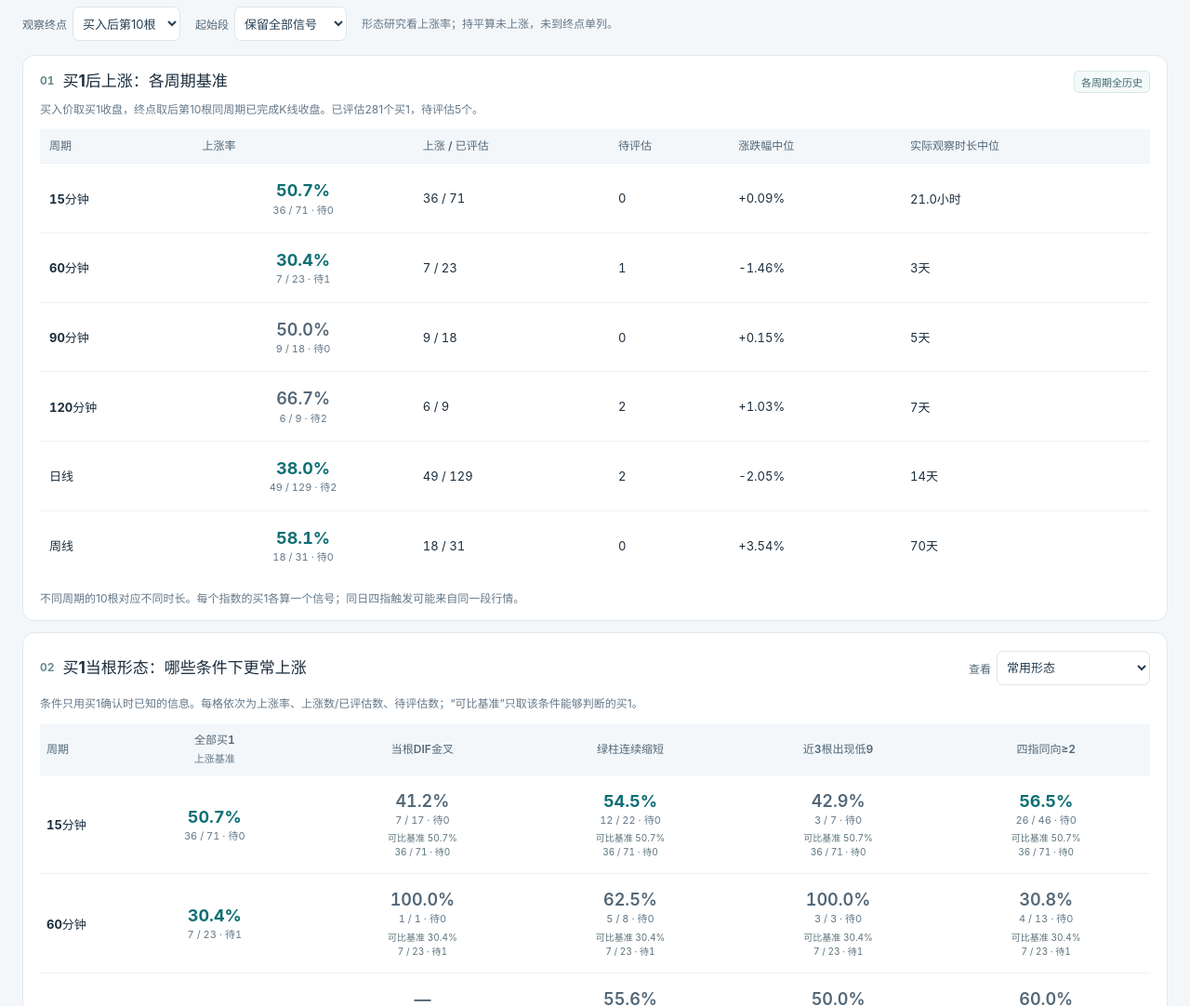
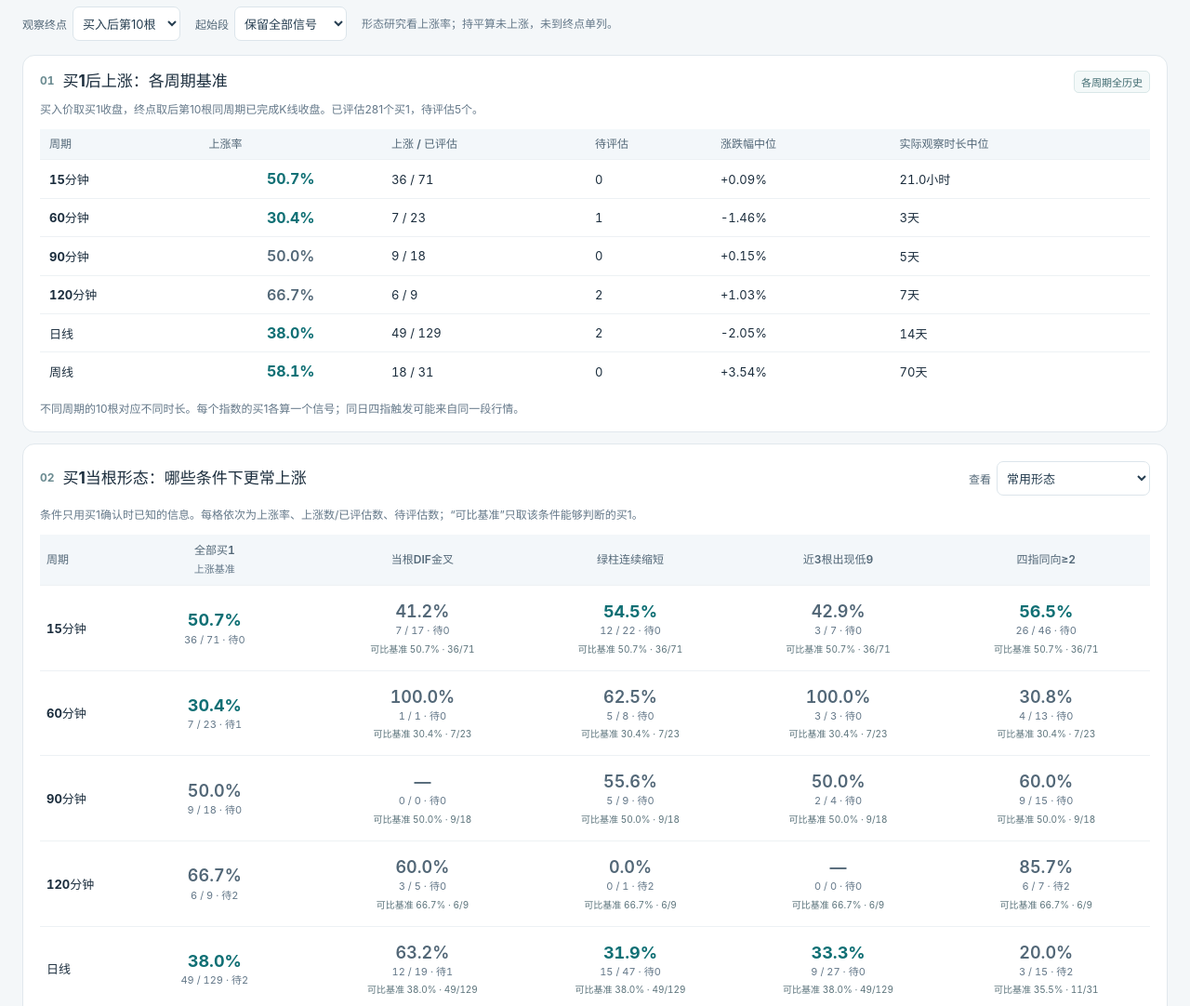
Before and after one commit to gavin0710/Test, a plain HTML site: page macd-resonance/analysis.html in a window 1280 px wide. Shown: the part 260-1342 px from the top of the page at 93% size. Drawn offline with Linux system fonts and the light colour scheme.

Commit message:
refactor(macd): keep buy1 baseline compact and remove repeated counts

```diff
--- a/macd-resonance/analysis-patterns.js
+++ b/macd-resonance/analysis-patterns.js
@@ -141,12 +141,12 @@ function mountBuyPatternStudy(data) {
   const c=model.compare(data,opts), rows=c.rows.filter(r=>r.period===period), eligible=c.eligibleRows.filter(r=>r.period===period);
   return {rows,stats:metrics.summarize(rows),baseline:metrics.summarize(eligible)};
  }
- function rateButton(period,stats,{rule="all",stage="signal",scope="selected",reference=null,title=""}={}) {
+ function rateButton(period,stats,{rule="all",stage="signal",scope="selected",reference=null,title="",rateOnly=false}={}) {
   const count=stats.evaluated ? stats.wins+" / "+stats.evaluated : "0 / 0";
   const pending=" · 待"+stats.pending;
   const label=periodLabel(period)+" "+(title||model.ruleMap[rule].label)+" 上涨率 "+pct(stats.rate)+"，上涨 "+count+pending+"，查看样本";
-  return '<button type="button" class="study-rate'+(stats.evaluated<20 ? " small" : "")+'" data-study-period="'+period+'" data-study-rule="'+rule+'" data-study-stage="'+stage+'" data-study-scope="'+scope+'" data-study-title="'+esc(title)+'" aria-label="'+esc(label)+'"'+((stats.signals??stats.total) ? "" : " disabled")+'><strong>'+pct(stats.rate)+'</strong><span>'+count+pending+'</span>'+
-    (reference ? '<span class="reference">可比基准 '+pct(reference.rate)+'<br>'+reference.wins+' / '+reference.evaluated+' · 待'+reference.pending+'</span>' : "")+'</button>';
+  return '<button type="button" class="study-rate'+(stats.evaluated<20 ? " small" : "")+'" data-study-period="'+period+'" data-study-rule="'+rule+'" data-study-stage="'+stage+'" data-study-scope="'+scope+'" data-study-title="'+esc(title)+'" aria-label="'+esc(label)+'"'+((stats.signals??stats.total) ? "" : " disabled")+'><strong>'+pct(stats.rate)+'</strong>'+(rateOnly ? "" : '<span>'+count+pending+'</span>')+
+    (reference ? '<span class="reference">可比基准 '+pct(reference.rate)+' · '+reference.wins+'/'+reference.evaluated+'</span>' : "")+'</button>';
  }
  function render() {
   const o=options(), rows=model.evaluate(data,o), summary=metrics.summarize(rows);
@@ -156,7 +156,7 @@ function mountBuyPatternStudy(data) {
   el("buy-baseline").innerHTML=data.periods.map(({id,label})=>{
    const s=metrics.summarize(rows.filter(r=>r.period===id));
    const duration=s.medianMinutes===null ? "—" : s.medianMinutes<1440 ? (s.medianMinutes/60).toFixed(1)+"小时" : (s.medianMinutes/1440).toFixed(0)+"天";
-   return '<tr><th scope="row">'+esc(label)+'</th><td>'+rateButton(id,s,{title:"上涨基准"})+'</td><td>'+s.wins+' / '+s.evaluated+'</td><td>'+s.pending+'</td><td>'+move(s.medianMove)+'</td><td>'+duration+'</td></tr>';
+   return '<tr><th scope="row">'+esc(label)+'</th><td>'+rateButton(id,s,{title:"上涨基准",rateOnly:true})+'</td><td>'+s.wins+' / '+s.evaluated+'</td><td>'+s.pending+'</td><td>'+move(s.medianMove)+'</td><td>'+duration+'</td></tr>';
   }).join("");
   const rules=model.rules.filter(r=>r.family===el("pattern-family").value);
   el("pattern-head").innerHTML='<tr><th scope="col">周期</th><th scope="col">全部买1<br><span class="sub">上涨基准</span></th>'+rules.map(r=>'<th scope="col">'+esc(r.label)+'</th>').join("")+'</tr>';
--- a/macd-resonance/analysis.html
+++ b/macd-resonance/analysis.html
@@ -125,7 +125,7 @@ html{scroll-behavior:smooth;scroll-padding-top:16px}
 .study-table tbody th{font-weight:650;white-space:nowrap}
 .study-table :is(th,td):first-child{position:sticky;left:0;background:#fff;z-index:1}
 .study-table thead th:first-child{background:var(--wash);z-index:2}
-.baseline-table{min-width:650px}
+.baseline-table{min-width:650px}.baseline-table :is(th,td){padding:7px 10px}.baseline-table .study-rate{padding:1px 4px}.baseline-table .study-rate strong{font-size:16px}
 .pattern-table{table-layout:fixed;min-width:760px}
 .pattern-table th{overflow-wrap:anywhere}
 .pattern-table th:first-child{width:76px}
```
